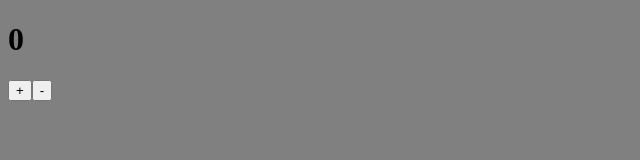
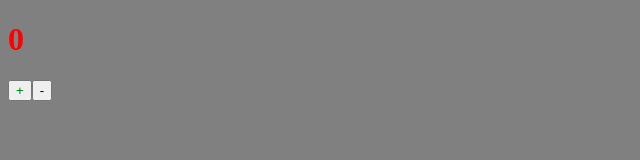
Before and after one commit to ITboo/ulbitv-advanced-frontend, a React app: page / in a window 1280 px wide. Shown: the top 160 px of the page, without its empty margins (0-640 px from the left). Built offline with nearby package versions, Linux system fonts and the light colour scheme.

Commit message:
chore: implement css.modules in webpack

```diff
--- a/package.json
+++ b/package.json
@@ -17,6 +17,7 @@
     "@types/webpack": "^5.28.5",
     "@types/webpack-dev-server": "^4.7.2",
     "html-webpack-plugin": "^5.6.0",
+    "mini-css-extract-plugin": "^2.8.1",
     "sass": "^1.71.1",
     "sass-loader": "^14.1.1",
     "ts-loader": "^9.5.1",
--- a/src/App.tsx
+++ b/src/App.tsx
@@ -1,19 +1,8 @@
-import React, { useState } from "react";
-import './App.scss'
+import "./index.scss";
+import Counter from "./components/Counter";
 
 const App = () => {
-  const [count, setCount] = useState(0);
-  const increment = () => {
-    setCount(count + 1);
-  };
-  const decrement = () => {
-    setCount(count - 1);
-  };
-  return <div>
-<h1>{count}</h1>
-<button onClick={increment}>+</button>
-<button onClick={decrement}>-</button>
-  </div>;
+  return <Counter />;
 };
 
 export default App;
--- /dev/null
+++ b/src/components/Counter.module.scss
@@ -0,0 +1,6 @@
+.title{
+    color: red;
+}
+.green{
+    color: green;
+}
--- /dev/null
+++ b/src/components/Counter.tsx
@@ -0,0 +1,21 @@
+import React from "react";
+import classes from  './Counter.module.scss'
+
+const Counter = () => {
+  const [count, setCount] = React.useState(0);
+  const increment = () => {
+    setCount(count + 1);
+  };
+  const decrement = () => {
+    setCount(count - 1);
+  };
+  return (
+    <div>
+      <h1 className={classes.title}>{count}</h1>
+      <button className={classes.green} onClick={increment}>+</button>
+      <button onClick={decrement}>-</button>
+    </div>
+  );
+};
+
+export default Counter;
--- /dev/null
+++ b/src/globals.d.ts
@@ -0,0 +1 @@
+declare module '*.scss';
```
Also changed, not shown: src/index.scss (renamed from src/App.scss), 4 other files (tests, documents, lock files or other folders).
